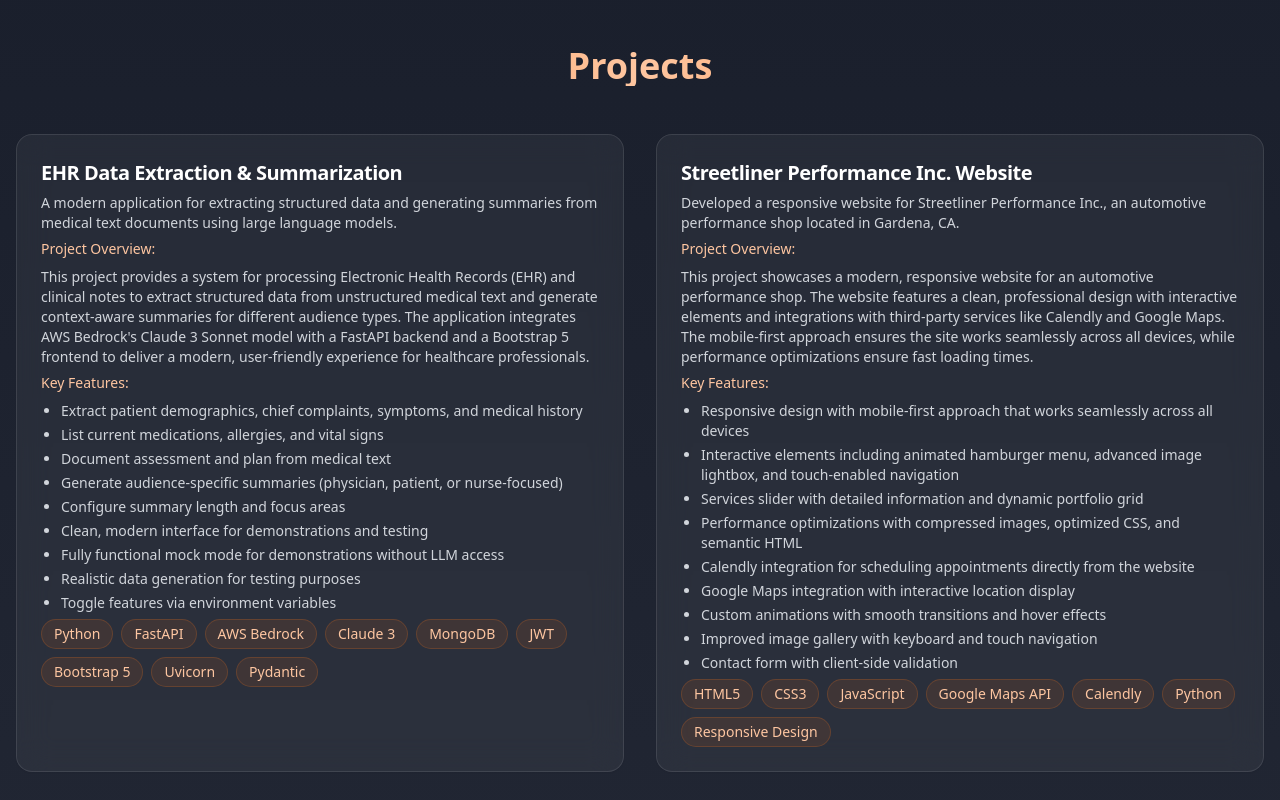
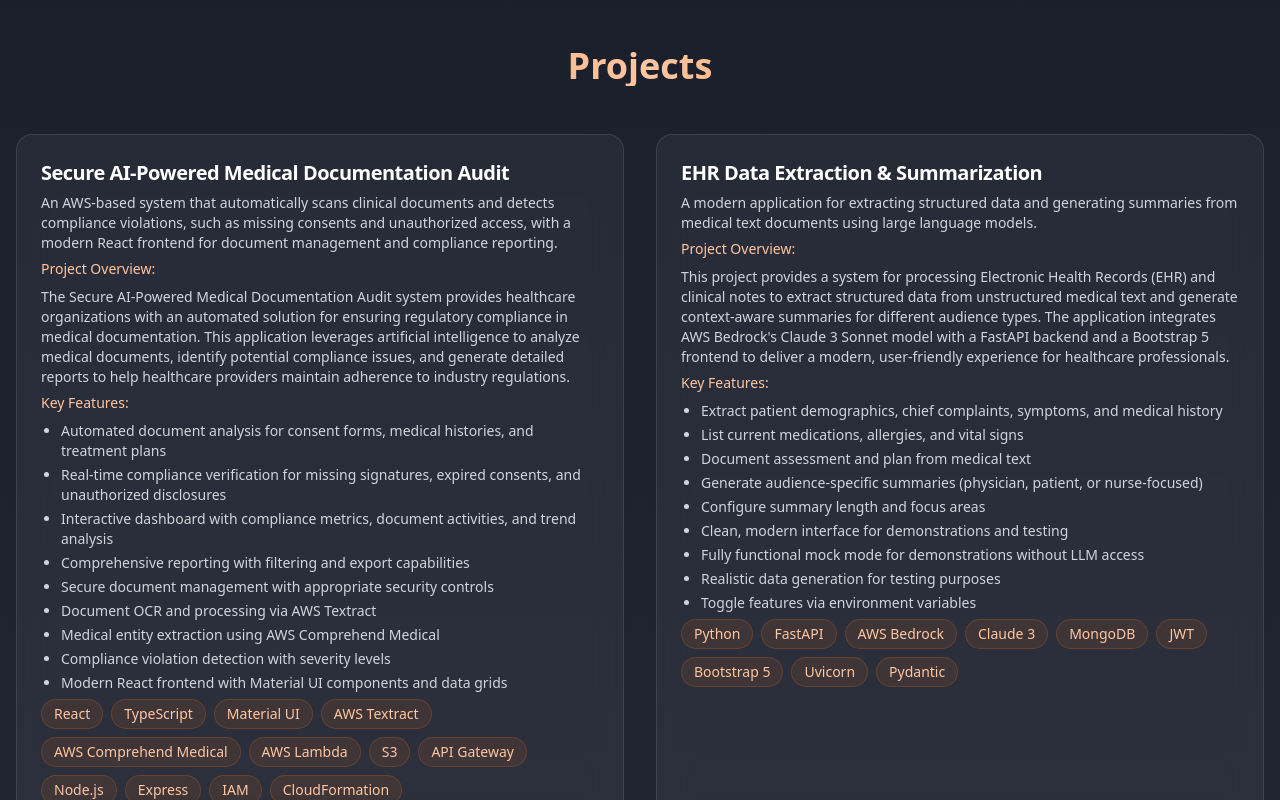
Before and after one commit to PaulCertified/main, a React (Vite) app: page / in a window 1280 px wide. Shown: the part 1300-2100 px from the top of the page. Built offline with nearby package versions, Linux system fonts and the light colour scheme.

Commit message:
Add Secure AI-Powered Medical Documentation Audit project

```diff
--- a/src/components/ProjectsSection.tsx
+++ b/src/components/ProjectsSection.tsx
@@ -2,6 +2,23 @@ import { motion } from "framer-motion";
 import { Card, CardHeader, CardTitle, CardDescription } from "@/components/ui/card";
 
 const projects = [
+  {
+    title: "Secure AI-Powered Medical Documentation Audit",
+    description: "An AWS-based system that automatically scans clinical documents and detects compliance violations, such as missing consents and unauthorized access, with a modern React frontend for document management and compliance reporting.",
+    tech: ["React", "TypeScript", "Material UI", "AWS Textract", "AWS Comprehend Medical", "AWS Lambda", "S3", "API Gateway", "Node.js", "Express", "IAM", "CloudFormation"],
+    details: [
+      "Automated document analysis for consent forms, medical histories, and treatment plans",
+      "Real-time compliance verification for missing signatures, expired consents, and unauthorized disclosures",
+      "Interactive dashboard with compliance metrics, document activities, and trend analysis",
+      "Comprehensive reporting with filtering and export capabilities",
+      "Secure document management with appropriate security controls",
+      "Document OCR and processing via AWS Textract",
+      "Medical entity extraction using AWS Comprehend Medical",
+      "Compliance violation detection with severity levels",
+      "Modern React frontend with Material UI components and data grids"
+    ],
+    overview: "The Secure AI-Powered Medical Documentation Audit system provides healthcare organizations with an automated solution for ensuring regulatory compliance in medical documentation. This application leverages artificial intelligence to analyze medical documents, identify potential compliance issues, and generate detailed reports to help healthcare providers maintain adherence to industry regulations."
+  },
   {
     title: "EHR Data Extraction & Summarization",
     description: "A modern application for extracting structured data and generating summaries from medical text documents using large language models.",
```
